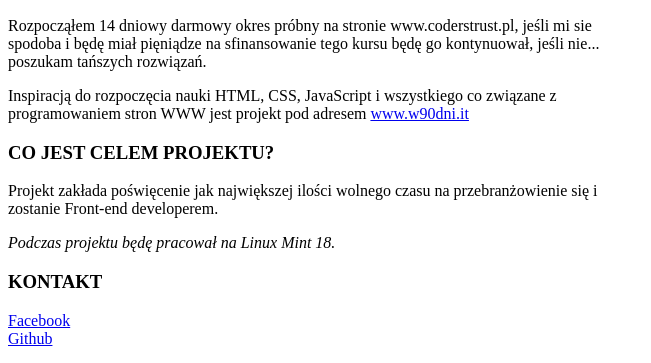
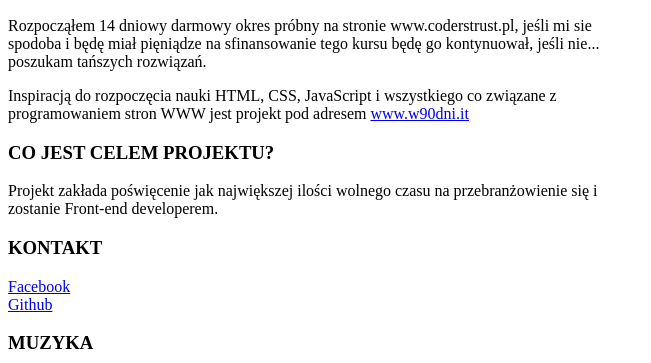
Before and after one commit to mczuj/mczuj.github.io, a plain HTML site: page index.html in a window 1280 px wide. Shown: the part 422-785 px from the top of the page, without its empty margins (0-651 px from the left). Drawn offline with Linux system fonts and the light colour scheme.

Commit message:
linux mint out
i will did not use linux

```diff
--- a/index.html
+++ b/index.html
@@ -32,8 +32,6 @@
 
         <p>Projekt zakłada poświęcenie jak największej ilości wolnego czasu na przebranżowienie się i zostanie Front-end developerem.</p>
 
-        <p><em>Podczas projektu będę pracował na Linux Mint 18.</em></p>
-
     <h3>KONTAKT</h3>
     <ul>
         <li><a href="https://www.facebook.com/marcin5czuj">Facebook</a></li>
```
